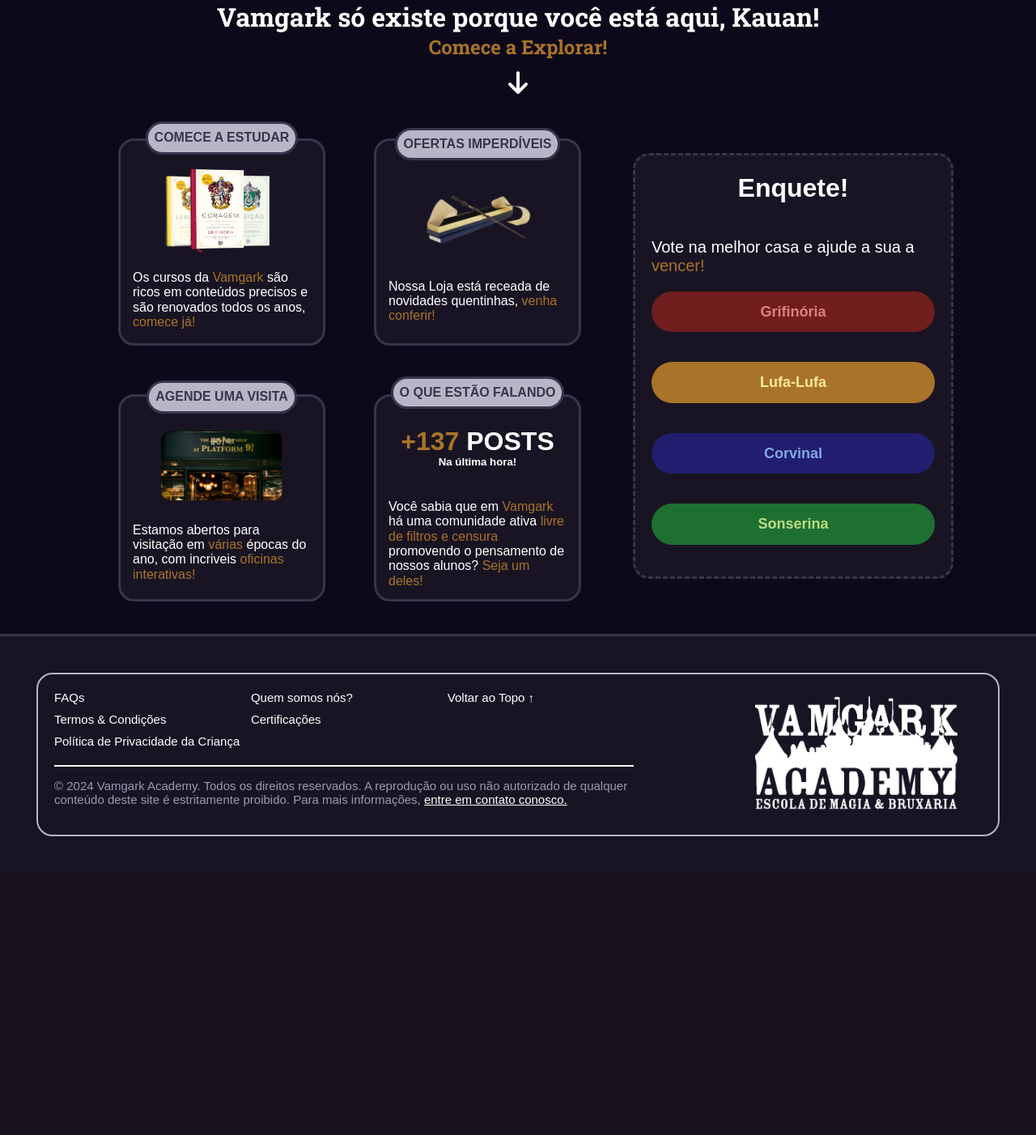
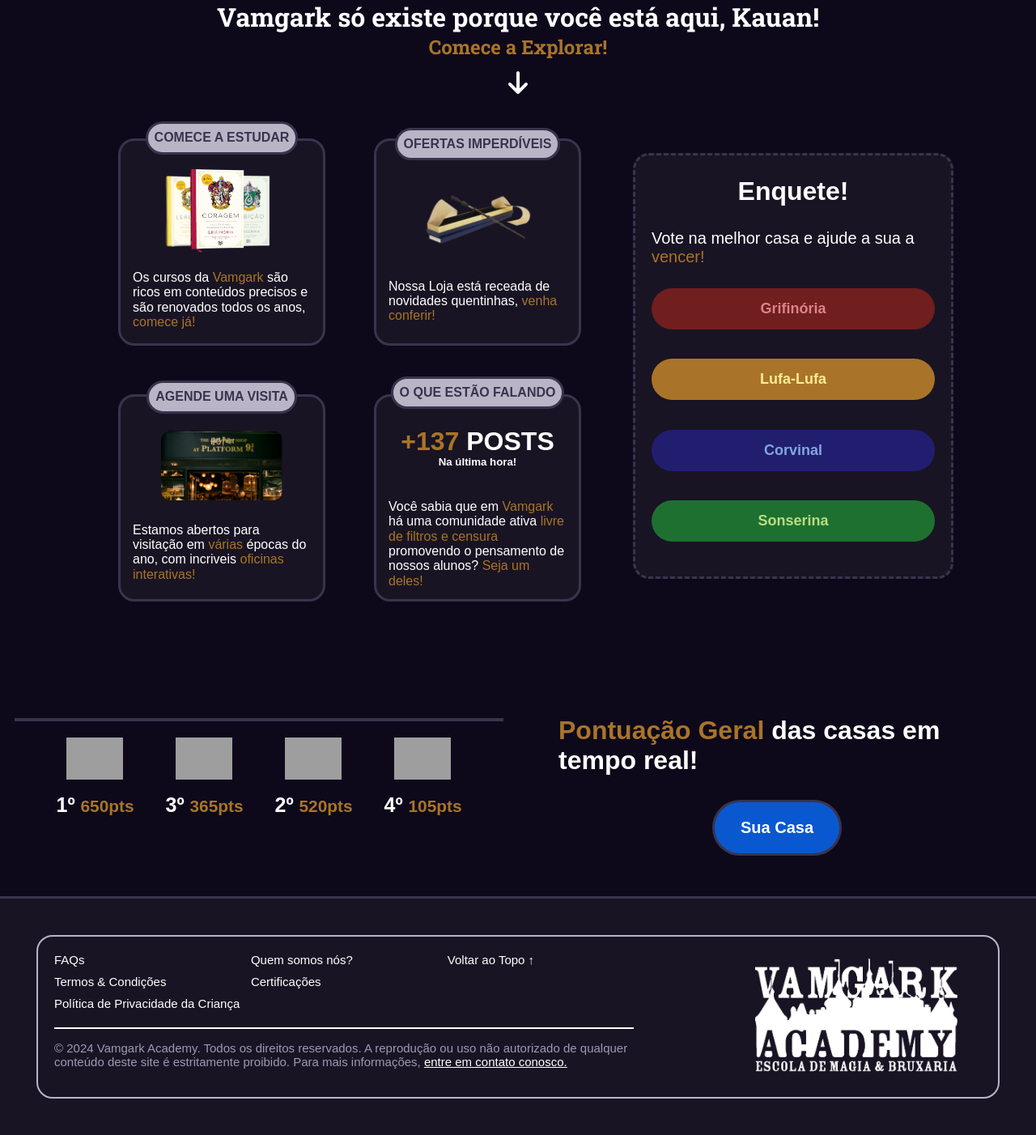
Before and after one commit to Gabrzz/Vamgark-Academy, a PHP site: page /views/Home in a window 1280 px wide. Shown: the part 420-1822 px from the top of the page at 81% size. Before the commit the page ends 1453 px from the top, so only its background shows below. Run offline with PHP 8.4, Linux system fonts and the light colour scheme; a user stored in the database is signed in; data comes from the database, SQL or seed files in the repository; some libraries are stand-ins or nearby versions; some web fonts are replaced; grey boxes are pictures that could not be loaded.

Commit message:
Add files via upload

```diff
--- a/views/Home/index.php
+++ b/views/Home/index.php
@@ -147,6 +147,32 @@
   </div>
 </div>
     </div>
+    </div>
+    <div class="pure-g container">
+    <div class="centralizado pure-g pure-u-1 pure-u-md-1-2">
+      <div class="barrinha"></div>
+      <div class="pure-u-1-4 flag">
+        <img src="../../img/grifinoria-flag.png" alt="">
+        <h1>1º  <a id="dourado">650pts</a></h1>
+      </div>
+      <div class="pure-u-1-4 flag">
+        <img src="../../img/corvinal-flag.png" alt="">
+        <h1>3º  <a id="dourado">365pts</a></h1>
+      </div>
+      <div class="pure-u-1-4 flag">
+        <img src="../../img/lufalufa-flag.png" alt="">
+        <h1>2º  <a id="dourado">520pts</a></h1>
+      </div>
+      <div class="pure-u-1-4 flag">
+        <img src="../../img/sonserina-flag.png" alt="">
+        <h1>4º  <a id="dourado">105pts</a></h1>
+      </div>
+    </div>
+    <div class="pontuacao pure-u-1 pure-u-md-1-2">
+        <h1><a id="dourado">Pontuação Geral </a>das casas em tempo real!</h1>
+        <button class="suacasa">Sua Casa</button>
+    </div>
+    </div>
 
   </main>
 
--- a/views/Home/style.css
+++ b/views/Home/style.css
@@ -1,16 +1,3 @@
-@font-face {
-    font-family: 'Roboto Slab';
-    src: url('fonts/RobotoSlab-Regular.ttf') format('truetype');
-    font-weight: 400;
-    font-style: normal;
-  }
-
-  @font-face {
-    font-family: 'Roboto Slab';
-    src: url('fonts/RobotoSlab-Bold.ttf') format('truetype');
-    font-weight: 700;
-    font-style: normal;
-  }
 
 main{
     font-family: 'Roboto Slab', serif;
@@ -74,7 +61,7 @@
     flex-wrap: wrap;
     flex-direction: column;
 }
-.welcome h1{
+h1{
     color: white;
     margin-bottom: 0;
 }
@@ -289,6 +276,63 @@
     transform: none;
     box-shadow: none;
   }
+
+.centralizado{
+  padding: 50px;
+    display: flex;
+    flex-direction: row;
+    flex-wrap: nowrap;
+    justify-content: center;
+    align-items: center;
+}
+.centralizado h1{
+  font-size: 25px;
+}
+.suacasa{
+  background-color: #0A58D0;
+  border: 3px solid #39344D;
+  padding: 20px;
+  color: white;
+  border-radius: 50px;
+  margin-top: 30px;
+  width: 160px;
+  font-size: 20px;
+  font-weight: bold;
+}
+.pontuacao{
+  padding: 50px;
+  display: flex;
+  flex-direction: column;
+  flex-wrap: nowrap;
+  align-items: center;
+}
+.barrinha{
+  width: 600px;
+  height: 0px;
+  border: 2px solid #39344D;
+  position: absolute;
+  margin-top: -142px;
+}
+.centralizado img{
+  width: 70px;
+}
+.flag{
+  display: flex;
+  font-size: 20px;
+  text-align: center;
+  display: flex;
+    font-size: 20px;
+    text-align: center;
+    flex-direction: column;
+    align-items: center;
+    justify-content: center;
+    align-content: center;
+    flex-wrap: wrap;
+}
+.centralizado #dourado{
+  font-size: smaller;
+}
+
 @media (max-width: 768px) {
     .menu-toggle {
       display: block;
--- a/views/style/header.css
+++ b/views/style/header.css
@@ -1,17 +1,3 @@
-/* Estilos gerais do header */
-@font-face {
-  font-family: 'Roboto Slab';
-  src: url('fonts/RobotoSlab-Regular.ttf') format('truetype');
-  font-weight: 400;
-  font-style: normal;
-}
-
-@font-face {
-  font-family: 'Roboto Slab';
-  src: url('fonts/RobotoSlab-Bold.ttf') format('truetype');
-  font-weight: 700;
-  font-style: normal;
-}
 
 body {
   background-color: #0D091B;
```
